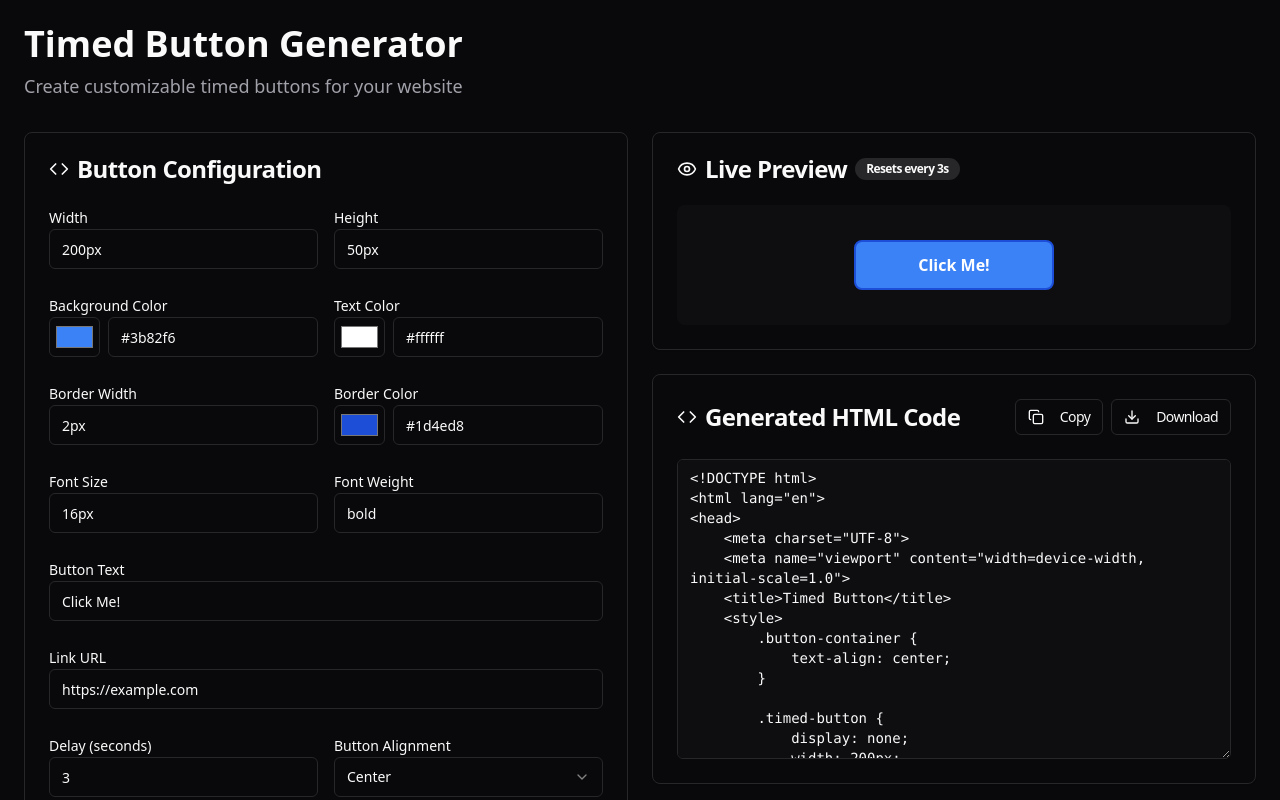
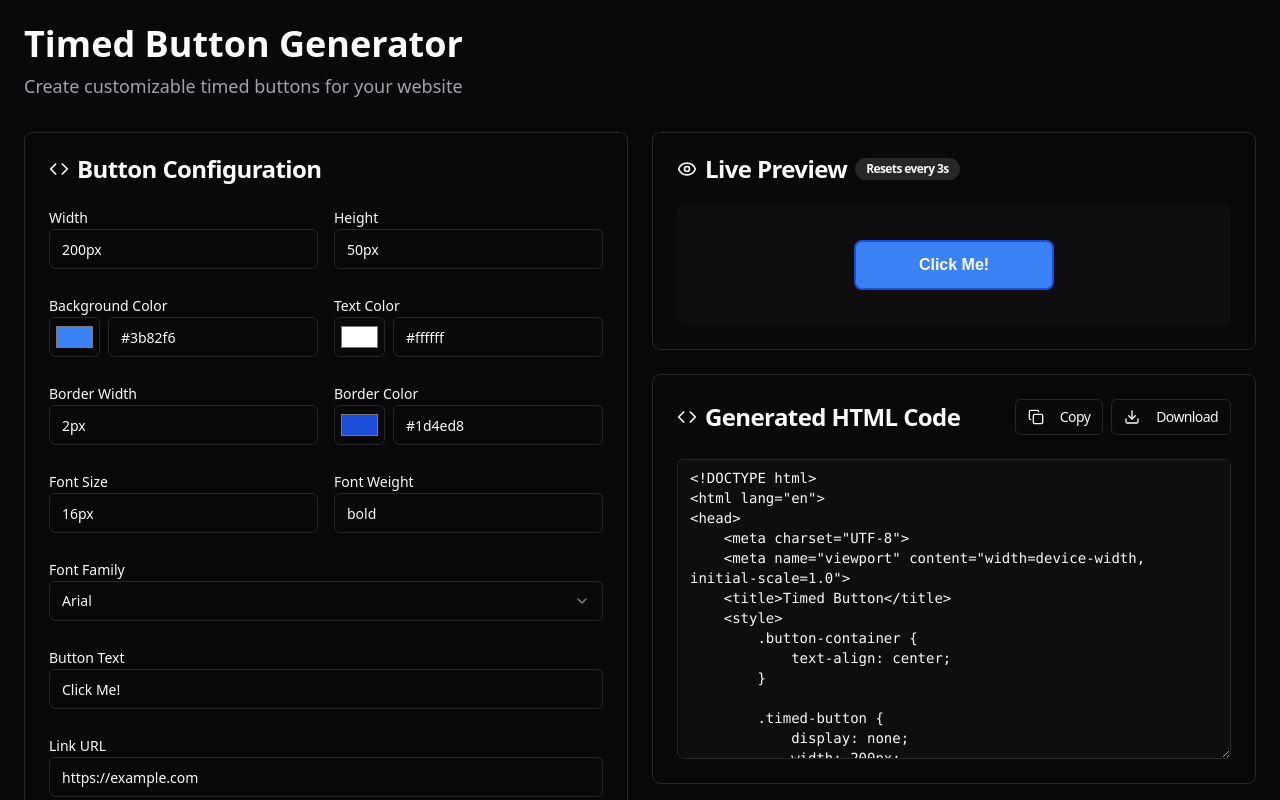
Before and after one commit to moshbari/timed-click-creator, a React (Vite) app: page / in a window 1280 px wide. Shown: the top 800 px of the page. Built offline with nearby package versions, Linux system fonts and the light colour scheme.

Commit message:
Add font selection to button
Add an option to change the font on the button.

```diff
--- a/src/components/ButtonGenerator.tsx
+++ b/src/components/ButtonGenerator.tsx
@@ -18,6 +18,7 @@ interface ButtonConfig {
   textColor: string;
   fontSize: string;
   fontWeight: string;
+  fontFamily: string;
   buttonText: string;
   linkUrl: string;
   delaySeconds: number;
@@ -35,6 +36,7 @@ const ButtonGenerator = () => {
     textColor: '#ffffff',
     fontSize: '16px',
     fontWeight: 'bold',
+    fontFamily: 'Arial, sans-serif',
     buttonText: 'Click Me!',
     linkUrl: 'https://example.com',
     delaySeconds: 3,
@@ -76,6 +78,7 @@ const ButtonGenerator = () => {
             color: ${config.textColor};
             font-size: ${config.fontSize};
             font-weight: ${config.fontWeight};
+            font-family: ${config.fontFamily};
             text-decoration: none;
             border-radius: 8px;
             cursor: pointer;
@@ -284,6 +287,27 @@ const ButtonGenerator = () => {
               </div>
 
               <div>
+                <Label htmlFor="fontFamily">Font Family</Label>
+                <Select value={config.fontFamily} onValueChange={(value) => updateConfig('fontFamily', value)}>
+                  <SelectTrigger>
+                    <SelectValue placeholder="Select font family" />
+                  </SelectTrigger>
+                  <SelectContent>
+                    <SelectItem value="Arial, sans-serif">Arial</SelectItem>
+                    <SelectItem value="Helvetica, sans-serif">Helvetica</SelectItem>
+                    <SelectItem value="'Times New Roman', serif">Times New Roman</SelectItem>
+                    <SelectItem value="Georgia, serif">Georgia</SelectItem>
+                    <SelectItem value="'Courier New', monospace">Courier New</SelectItem>
+                    <SelectItem value="Verdana, sans-serif">Verdana</SelectItem>
+                    <SelectItem value="'Trebuchet MS', sans-serif">Trebuchet MS</SelectItem>
+                    <SelectItem value="Impact, sans-serif">Impact</SelectItem>
+                    <SelectItem value="'Comic Sans MS', cursive">Comic Sans MS</SelectItem>
+                    <SelectItem value="'Lucida Console', monospace">Lucida Console</SelectItem>
+                  </SelectContent>
+                </Select>
+              </div>
+
+              <div>
                 <Label htmlFor="buttonText">Button Text</Label>
                 <Input
                   id="buttonText"
@@ -362,6 +386,7 @@ const ButtonGenerator = () => {
                         color: config.textColor,
                         fontSize: config.fontSize,
                         fontWeight: config.fontWeight,
+                        fontFamily: config.fontFamily,
                         textDecoration: 'none',
                         borderRadius: '8px',
                         cursor: 'pointer'
```
